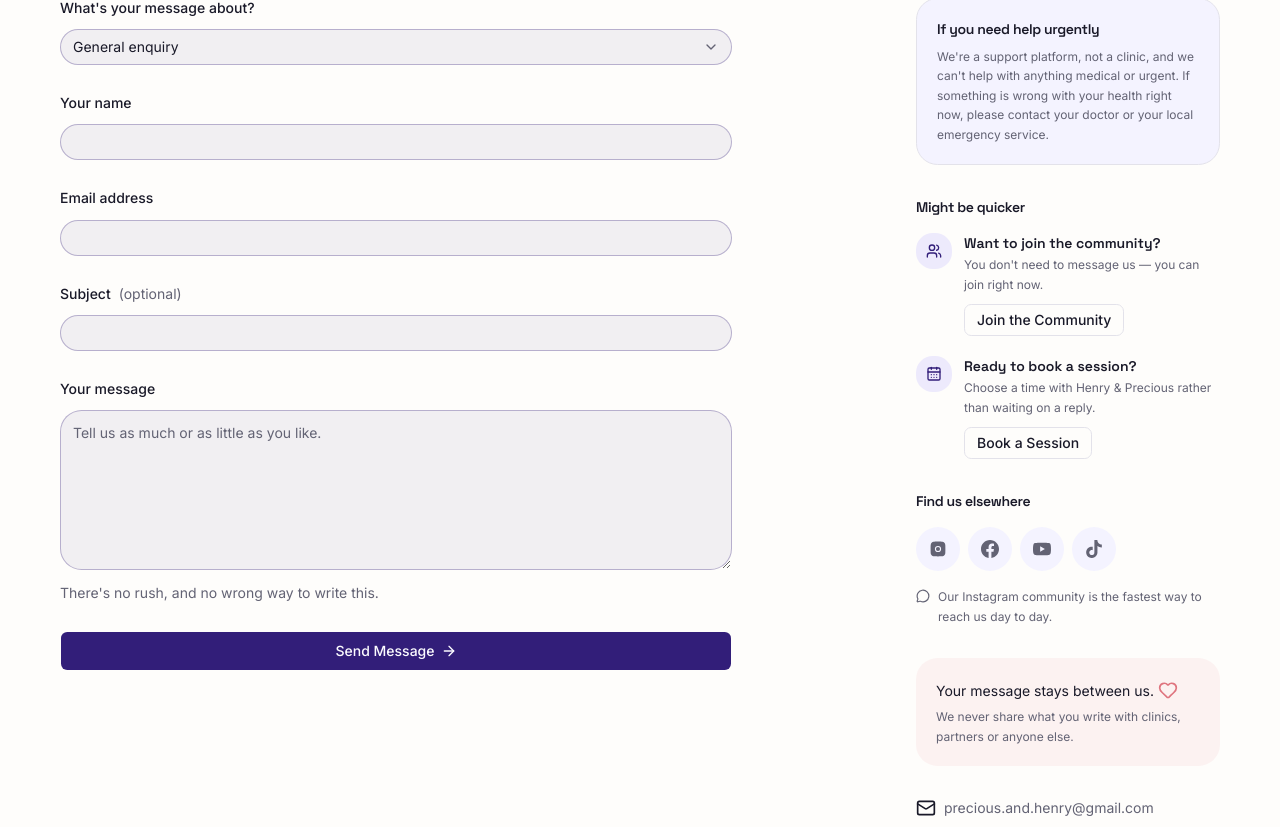
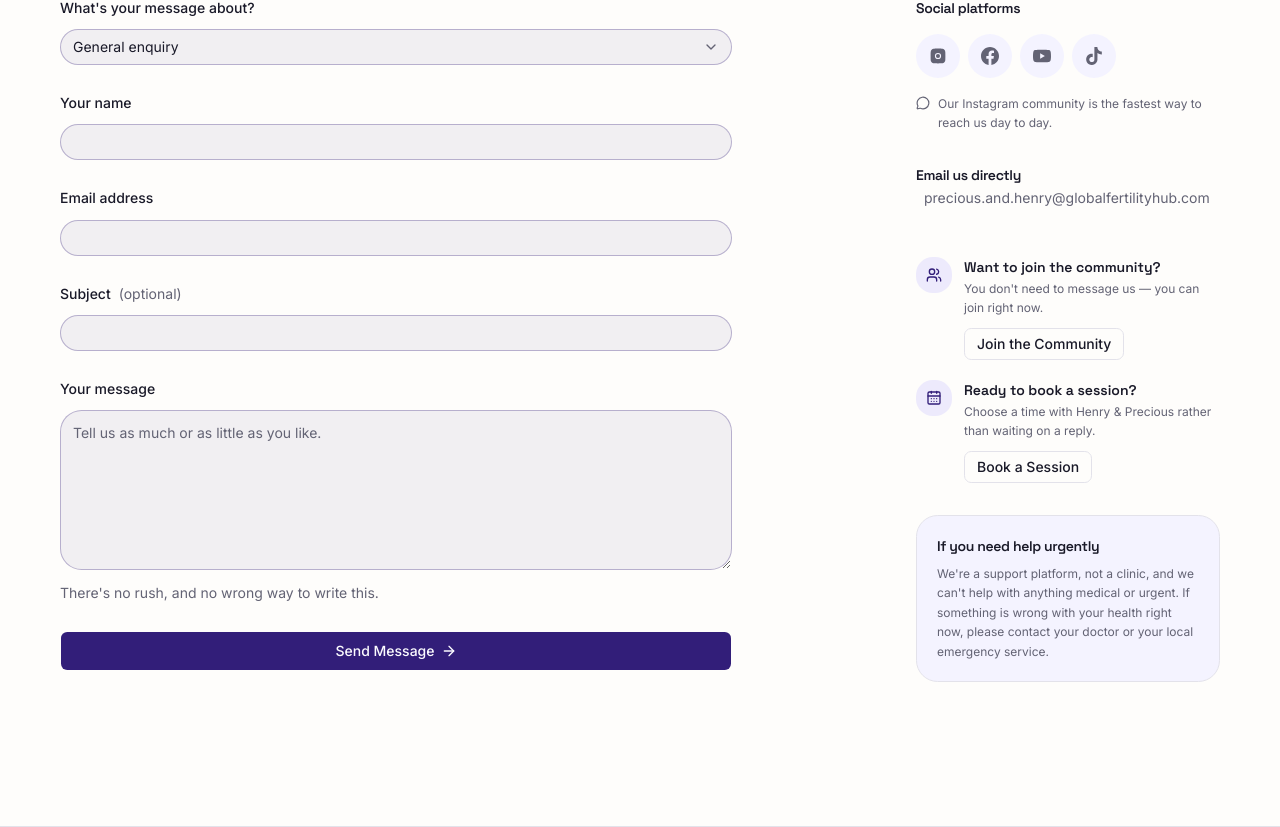
Before and after one commit to UmesiQueen/global-fertility-hub, a Next.js app: page /contact in a window 1280 px wide. Shown: the part 433-1260 px from the top of the page. Built offline with nearby package versions, Linux system fonts and the light colour scheme.

Commit message:
fix: update email address in site configuration for accuracy refactor: enhance contact page layout and social media links presentation

```diff
--- a/app/contact/page.tsx
+++ b/app/contact/page.tsx
@@ -1,4 +1,4 @@
-import { CalendarDays, Heart, Mail, MessageCircle, Users } from "lucide-react";
+import { CalendarDays, MessageCircle, Users } from "lucide-react";
 import type { Metadata } from "next";
 import { ContactForm } from "@/components/forms/contact-form";
 import { Container } from "@/components/layout/container";
@@ -90,22 +90,52 @@ export default async function ContactPage({
           </div>
 
           <aside className="flex flex-col gap-8 lg:sticky lg:top-24 lg:self-start">
-            <div className="rounded-2xl border border-border bg-surface p-5">
+            <div>
               <h2 className="font-heading text-sm font-semibold text-foreground">
-                If you need help urgently
+                Social platforms
               </h2>
-              <p className="mt-2 text-xs leading-relaxed text-muted-foreground">
-                We&apos;re a support platform, not a clinic, and we
-                can&apos;t help with anything medical or urgent. If something is
-                wrong with your health right now, please contact your doctor or
-                your local emergency service.
+              <ul className="mt-4 flex flex-wrap gap-2">
+                {socialLinks.map((social) => {
+                  const Icon = SOCIAL_ICONS[social.label];
+                  return (
+                    <li key={social.label}>
+                      <a
+                        href={social.href}
+                        target="_blank"
+                        rel="noreferrer noopener"
+                        aria-label={`${siteConfig.name} on ${social.label}`}
+                        className="flex size-11 items-center justify-center rounded-full bg-surface text-muted-foreground transition-colors hover:bg-accent hover:text-primary"
+                      >
+                        {Icon ? <Icon className="size-4.5" /> : social.label}
+                      </a>
+                    </li>
+                  );
+                })}
+              </ul>
+
+              <p className="mt-4 flex items-start gap-2 text-xs leading-relaxed text-muted-foreground">
+                <MessageCircle
+                  aria-hidden="true"
+                  className="mt-0.5 size-3.5 shrink-0"
+                />
+                Our Instagram community is the fastest way to reach us day to
+                day.
               </p>
             </div>
 
             <div>
               <h2 className="font-heading text-sm font-semibold text-foreground">
-                Might be quicker
+                Email us directly
               </h2>
+              <a
+                href={`mailto:${siteConfig.email}`}
+                className="ml-2 text-sm text-muted-foreground hover:text-primary/80 transition-colors"
+              >
+                {siteConfig.email}
+              </a>
+            </div>
+
+            <div>
               <ul className="mt-4 flex flex-col gap-5">
                 {SHORTCUTS.map((shortcut) => (
                   <li key={shortcut.href}>
@@ -138,58 +168,16 @@ export default async function ContactPage({
               </ul>
             </div>
 
-            <div>
+            <div className="rounded-2xl border border-border bg-surface p-5">
               <h2 className="font-heading text-sm font-semibold text-foreground">
-                Find us elsewhere
+                If you need help urgently
               </h2>
-              <ul className="mt-4 flex flex-wrap gap-2">
-                {socialLinks.map((social) => {
-                  const Icon = SOCIAL_ICONS[social.label];
-                  return (
-                    <li key={social.label}>
-                      <a
-                        href={social.href}
-                        target="_blank"
-                        rel="noreferrer noopener"
-                        aria-label={`${siteConfig.name} on ${social.label}`}
-                        className="flex size-11 items-center justify-center rounded-full bg-surface text-muted-foreground transition-colors hover:bg-accent hover:text-primary"
-                      >
-                        {Icon ? <Icon className="size-4.5" /> : social.label}
-                      </a>
-                    </li>
-                  );
-                })}
-              </ul>
-
-              <p className="mt-4 flex items-start gap-2 text-xs leading-relaxed text-muted-foreground">
-                <MessageCircle
-                  aria-hidden="true"
-                  className="mt-0.5 size-3.5 shrink-0"
-                />
-                Our Instagram community is the fastest way to reach us day to
-                day.
+              <p className="mt-2 text-xs leading-relaxed text-muted-foreground">
+                We&apos;re a support platform, not a clinic, and we can&apos;t
+                help with anything medical or urgent. If something is wrong with
+                your health right now, please contact your doctor or your local
+                emergency service.
               </p>
-            </div>
-
-            <div className="rounded-2xl bg-script/8 p-5">
-              <p className="text-sm leading-relaxed text-foreground inline-flex items-base gap-1">
-                <span>Your message stays between us.</span>
-                <Heart aria-hidden="true" className="size-5 text-script" />
-              </p>
-              <p className="mt-1 text-xs leading-relaxed text-muted-foreground">
-                We never share what you write with clinics, partners or anyone
-                else.
-              </p>
-            </div>
-
-            <div className="flex items-center">
-              <Mail aria-hidden="true" className="size-5" />
-              <a
-                href={`mailto:${siteConfig.email}`}
-                className="ml-2 text-sm text-muted-foreground"
-              >
-                {siteConfig.email}
-              </a>
             </div>
           </aside>
         </div>
--- a/components/layout/site-footer.tsx
+++ b/components/layout/site-footer.tsx
@@ -9,6 +9,7 @@ import {
 import { footerNav, siteConfig, socialLinks } from "@/lib/site-config";
 import { Container } from "./container";
 import { SiteLogo } from "./site-logo";
+import { Mail } from "lucide-react";
 
 const SOCIAL_ICONS: Record<
   string,
@@ -51,6 +52,16 @@ export function SiteFooter() {
                 );
               })}
             </ul>
+
+            <p className="mt-6 text-sm text-muted-foreground hover:text-primary/80 transition-colors flex items-center">
+              <Mail aria-hidden="true" className="size-5" />
+              <a
+                href={`mailto:${siteConfig.email}`}
+                className="ml-2 text-sm"
+              >
+                {siteConfig.email}
+              </a>
+            </p>
           </div>
 
           {footerNav.map((column) => (
--- a/lib/site-config.ts
+++ b/lib/site-config.ts
@@ -15,7 +15,7 @@ export const siteConfig = {
     "Real stories, shared experiences, and a global community here to support you through every step of your fertility journey.",
   url: "https://globalfertilityhub.com",
   communityUrl: "https://instagram.com/henry_and_precious",
-  email: "precious.and.henry@gmail.com",
+  email: "precious.and.henry@globalfertilityhub.com",
   practitionerTimezone: "Australia/Perth",
   bookingUrl: "https://calendly.com/precious-and-henry/20min",
 } as const;
```
